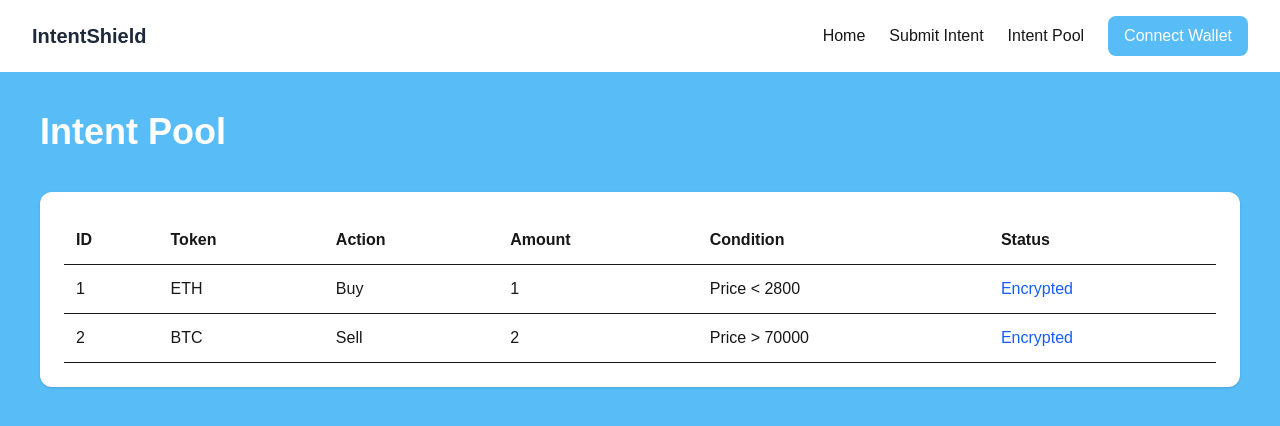
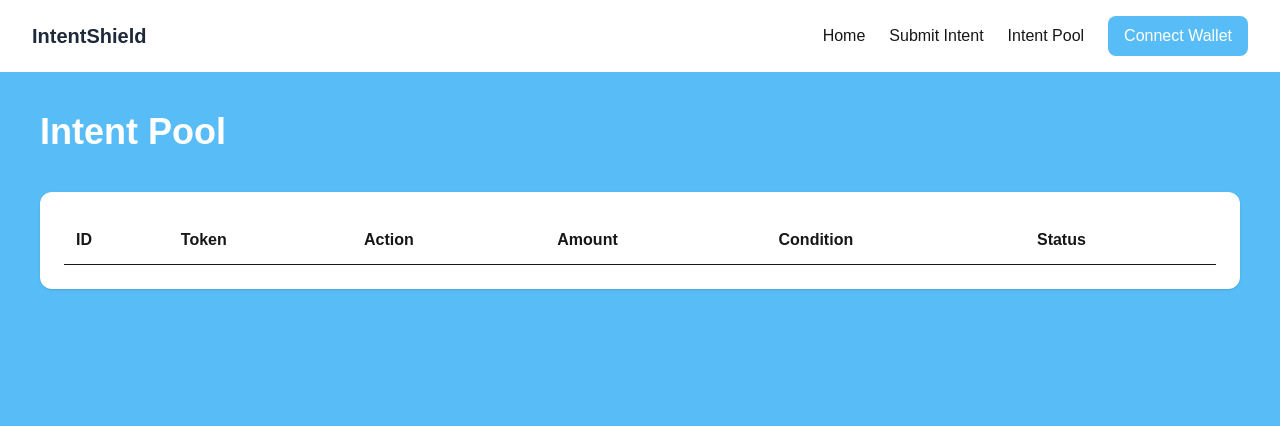
Before and after one commit to Pawan4291/intent-shield, a Next.js app: page /pool in a window 1280 px wide. Shown: the top 426 px of the page. Built offline with nearby package versions, Linux system fonts and the light colour scheme.

Commit message:
connect submit to intent pool

```diff
--- /dev/null
+++ b/app/intents.ts
@@ -0,0 +1 @@
+export const intents: any[] = []
--- a/app/pool/page.tsx
+++ b/app/pool/page.tsx
@@ -1,27 +1,8 @@
 "use client"
 
-import { useState } from "react"
+import { intents } from "../intents"
 
 export default function PoolPage() {
-
-  const [intents] = useState([
-    {
-      id: 1,
-      token: "ETH",
-      action: "Buy",
-      amount: "1",
-      condition: "Price < 2800",
-      status: "Encrypted"
-    },
-    {
-      id: 2,
-      token: "BTC",
-      action: "Sell",
-      amount: "2",
-      condition: "Price > 70000",
-      status: "Encrypted"
-    }
-  ])
 
   return (
     <div className="min-h-screen bg-[#58BDF6] p-10">
--- a/app/submit/page.tsx
+++ b/app/submit/page.tsx
@@ -1,8 +1,12 @@
 "use client"
 
 import { useState } from "react"
+import { intents } from "../intents"
+import { useRouter } from "next/navigation"
 
 export default function SubmitIntent() {
+
+  const router = useRouter()
 
   const [token, setToken] = useState("")
   const [action, setAction] = useState("")
@@ -11,16 +15,18 @@ export default function SubmitIntent() {
 
   const submitIntent = () => {
 
-    const intent = {
+    const newIntent = {
+      id: intents.length + 1,
       token,
       action,
       amount,
-      condition
+      condition,
+      status: "Encrypted"
     }
 
-    console.log("Intent Submitted:", intent)
+    intents.push(newIntent)
 
-    alert("Intent Submitted (simulation)")
+    router.push("/pool")
   }
 
   return (
```
